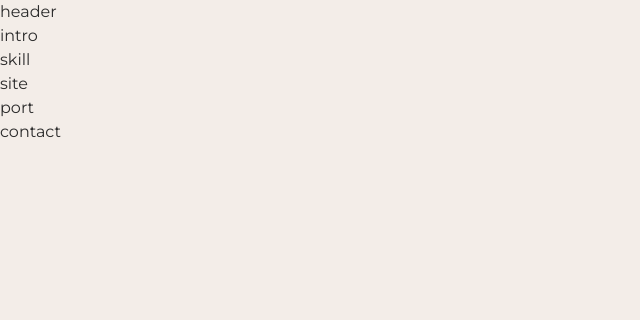
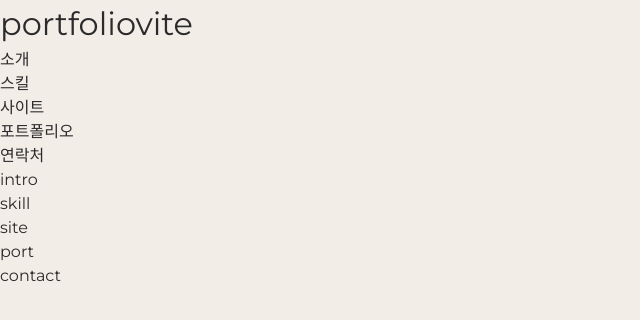
Before and after one commit to littleduck1219/interective_css, a website built with Vite: page vanilla-vite/src/index.html in a window 1280 px wide. Shown: the whole page, without its empty margins (0-640 px from the left). Built offline with nearby package versions, Linux system fonts and the light colour scheme; a small style sheet from the web is missing; a web font is replaced by a local one.

Commit message:
rect viewport

```diff
--- a/vanilla-vite/src/index.html
+++ b/vanilla-vite/src/index.html
@@ -22,12 +22,36 @@
     </div>
     <!-- //skip -->
 
-    <header id="header">
-        header
+    <header id="header" role="banner">
+        <div class="header__inner">
+            <div class="header__logo">
+                <h1>
+                    <a href="#">portfolio<em>vite</em></a>
+                </h1>
+            </div>
+            <nav class="header__nav">
+                <ul>
+                    <li><a href="#intro">소개</a></li>
+                    <li><a href="#skill">스킬</a></li>
+                    <li><a href="#site">사이트</a></li>
+                    <li><a href="#port">포트폴리오</a></li>
+                    <li><a href="#contact">연락처</a></li>
+                </ul>
+            </nav>
+            <div
+                aria-controls="primary-menu"
+                aria-expanded="false"
+                class="header__nav__mobile"
+                id="headerToggle"
+                role="button"
+            >
+                <span></span>
+            </div>
+        </div>
     </header>
 
     <!-- //header -->
-    <main id="main">
+    <main id="main" role="main">
         <section id="intro">
             intro
         </section>
@@ -56,7 +80,7 @@
     </main>
     <!-- //main -->
 
-    <footer id="footer">
+    <footer id="footer" role="contentinfo">
 
     </footer>
     <!-- //footer -->
```
Also changed, not shown: 2 other files.
